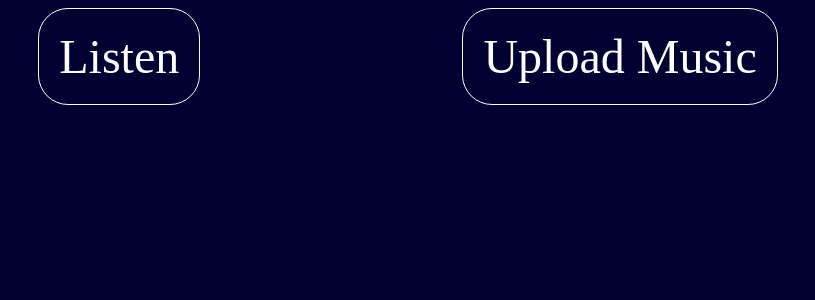
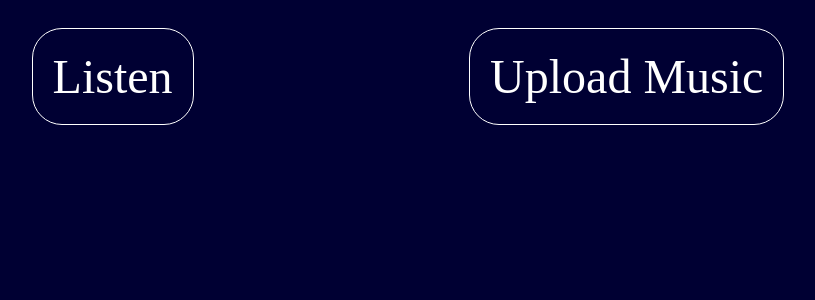
Before and after one commit to JeremyCCox/hls-web-app, a Next.js app: page / in a window 1280 px wide. Shown: the top 300 px of the page, without its empty margins (232-1047 px from the left). Built offline with nearby package versions, Linux system fonts and the light colour scheme.

Commit message:
Updated navigator position
Removed it from places that it was redundant.

```diff
--- a/app/home-page.js
+++ b/app/home-page.js
@@ -1,12 +1,16 @@
 'use client'
 
 import Navigator from "../components/Navigator";
+import styled from "styled-components";
+
+const scrollBody = styled.div`
+  scroll-snap-type: y mandatory;
+`
 
 export default function HomePage(){
 
     return (
         <div>
-            <Navigator/>
         </div>
     );
 }
--- a/app/layout.js
+++ b/app/layout.js
@@ -2,6 +2,8 @@
 
 import StyledComponentsRegistry from "../lib/registry";
 import GlobalStyles from "../lib/GlobalStyles";
+import HomePage from "./home-page";
+import Navigator from "../components/Navigator";
 
 export default function RootLayout({children}){
 
@@ -9,6 +11,8 @@ export default function RootLayout({children}){
         <html>
             <body>
                 <StyledComponentsRegistry>
+                    {/*<HomePage/>*/}
+                    {/*<Navigator/>*/}
                     <GlobalStyles/>
                     {children}
                 </StyledComponentsRegistry>
--- a/app/listen/page.js
+++ b/app/listen/page.js
@@ -1,11 +1,13 @@
 import MusicDisplay from "../../components/MusicDisplay";
 import Tracklist from "../../components/Tracklist";
 import {MongoClient} from "mongodb";
+import Navigator from "../../components/Navigator";
 
 export default async function Page() {
     // const tracks = await getTracks()
     return (
         <>
+            <Navigator/>
             <Tracklist />
         </>
     )
--- a/app/page.js
+++ b/app/page.js
@@ -1,7 +1,11 @@
 import HomePage from "./home-page";
+import Navigator from "../components/Navigator";
 
 export default function Page(){
     return(
-        <HomePage/>
+        <>
+            <Navigator/>
+            <HomePage/>
+        </>
     )
 }
--- a/app/upload/page.js
+++ b/app/upload/page.js
@@ -1,4 +1,5 @@
 import TrackUpload from "../../components/TrackUpload";
+import Navigator from "../../components/Navigator";
 
 export default async function Page(){
     return(
--- a/components/Navigator.js
+++ b/components/Navigator.js
@@ -12,13 +12,14 @@ const NavZone = styled.div`
   //border: white solid 1px;
   //box-sizing: border-box;
   width: 100%;
-  padding-bottom: 10%;
   //&:hover{
   //  bottom: 68%;
   //}
   transition: bottom 2s;
   display: flex;
   justify-content: space-evenly;
+  //scroll-snap-type: y proximity;
+  //scroll-snap-align: start;
 `
 const NavButton = styled.label`
   font-size: xxx-large;
@@ -31,6 +32,7 @@ const NavButton = styled.label`
   //flex-basis: 20%;
   align-content: end;
   //align-items: baseline;
+  margin :20px
 `
 
 export default function Navigator(){
--- a/components/Tracklist.js
+++ b/components/Tracklist.js
@@ -83,7 +83,6 @@ export default function Tracklist(){
     // console.log(props)
     return(
         <>
-            <Navigator/>
             <ListBody>
             {Object.values(tracks).map(track=>{
                 return(
```
